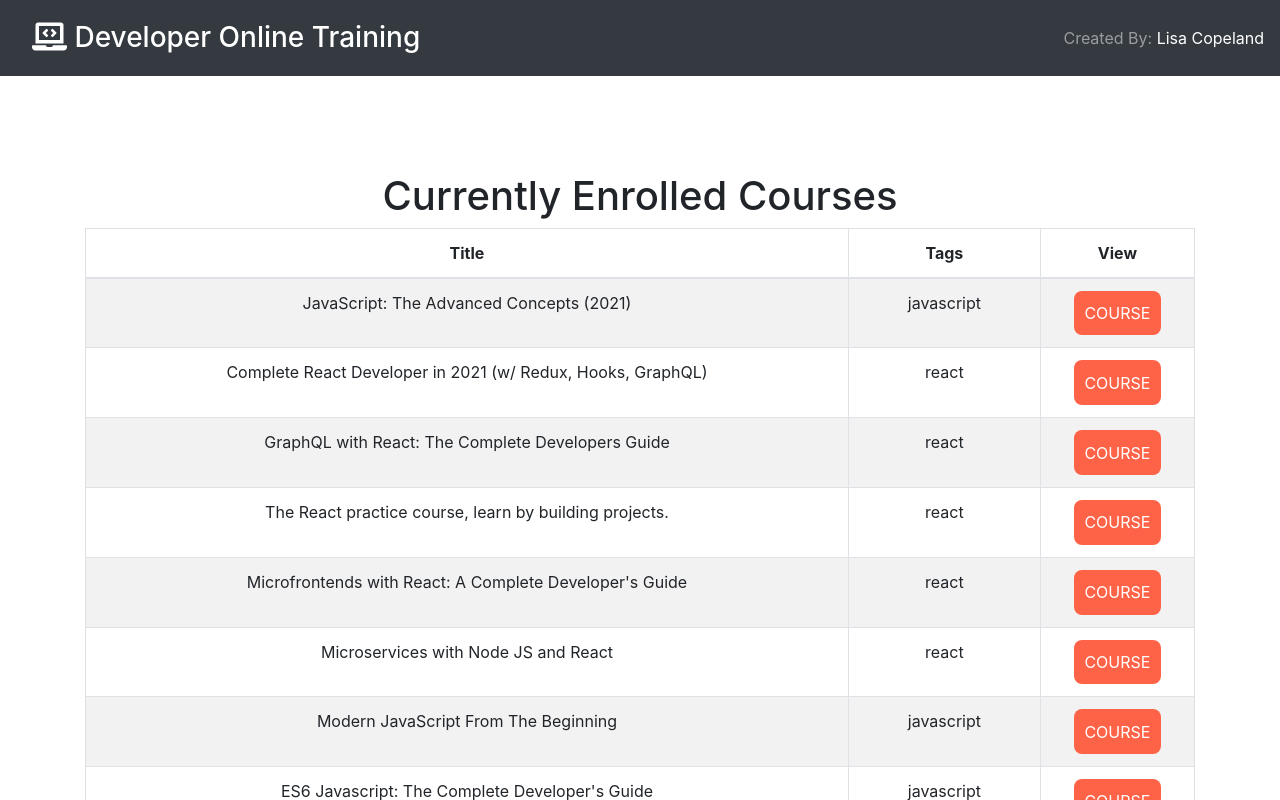
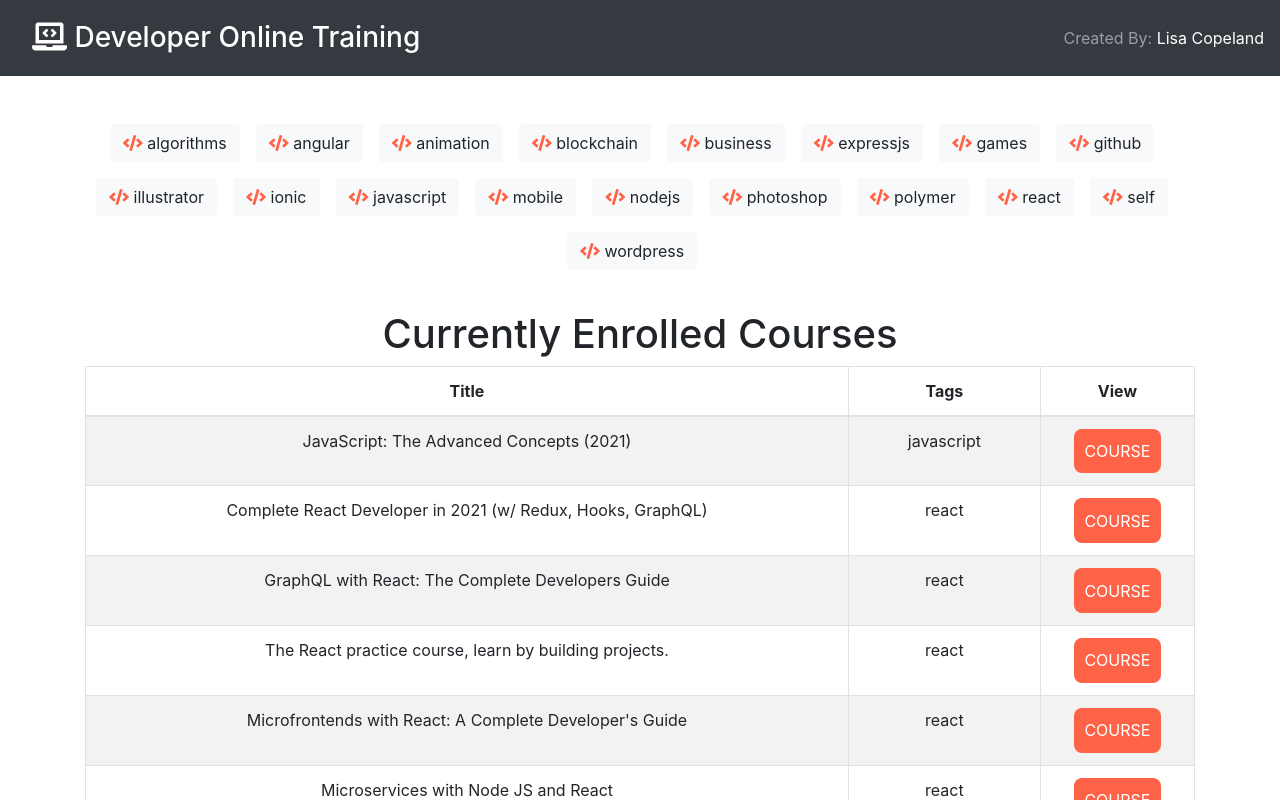
Before and after one commit to stopdaydreaming/octo-developer-training-courses, a React (Create React App) app: page / in a window 1280 px wide. Shown: the top 800 px of the page. Built offline with nearby package versions, Linux system fonts and the light colour scheme.

Commit message:
moved categories component to courses

```diff
--- a/src/components/courses/Courses.jsx
+++ b/src/components/courses/Courses.jsx
@@ -4,11 +4,15 @@ import Row from "react-bootstrap/Row";
 import Col from "react-bootstrap/Col";
 import Table from "react-bootstrap/Table";
 
+import Categories from "../categories/Categories";
+
 import courses from "../../data/courses.js";
 
 const Courses = () => {
   return (
-    <div className="mt-5">
+    <div>
+    <Categories />
+    <div className="mt-4">
       {/* // if course is js, give it js badge */}
       <h1>Currently Enrolled Courses</h1>
 
@@ -39,6 +43,7 @@ const Courses = () => {
         </Col>
       </Row>
     </div>
+    </div>
   );
 };
 
```
